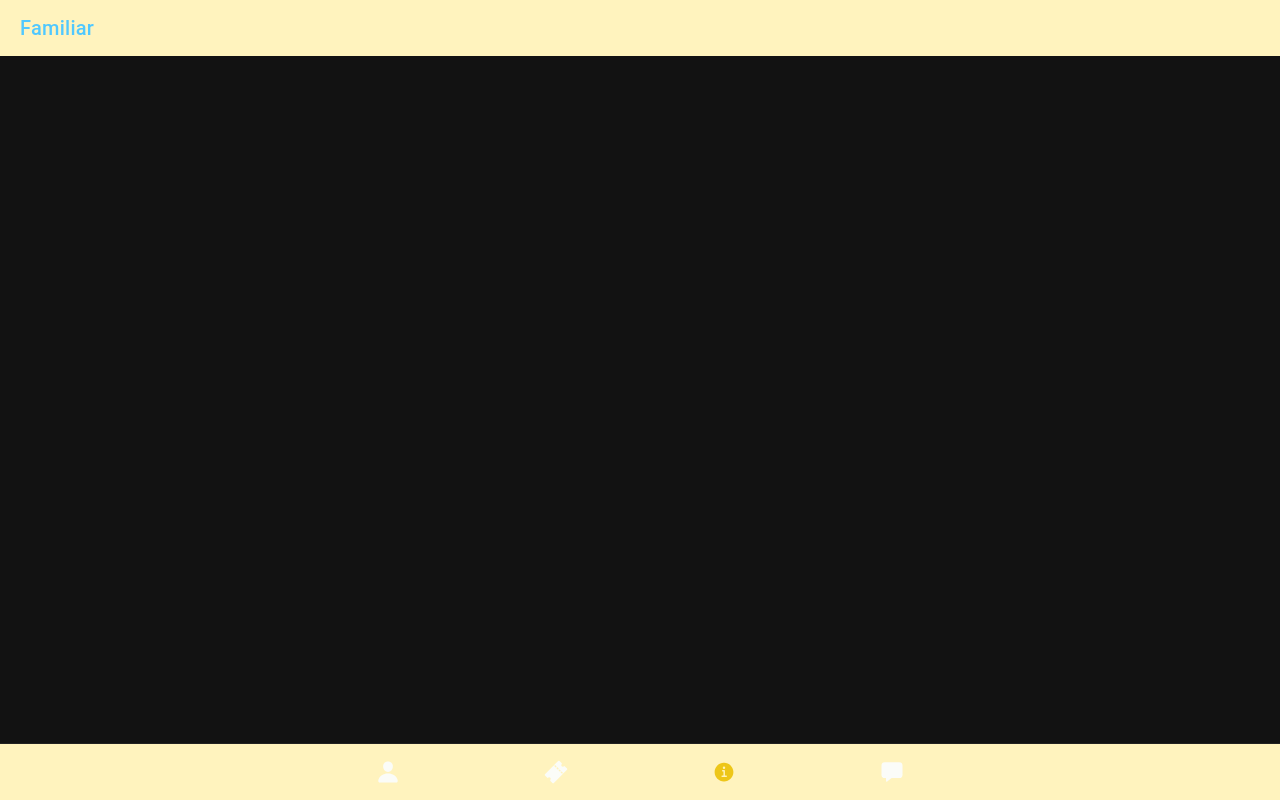
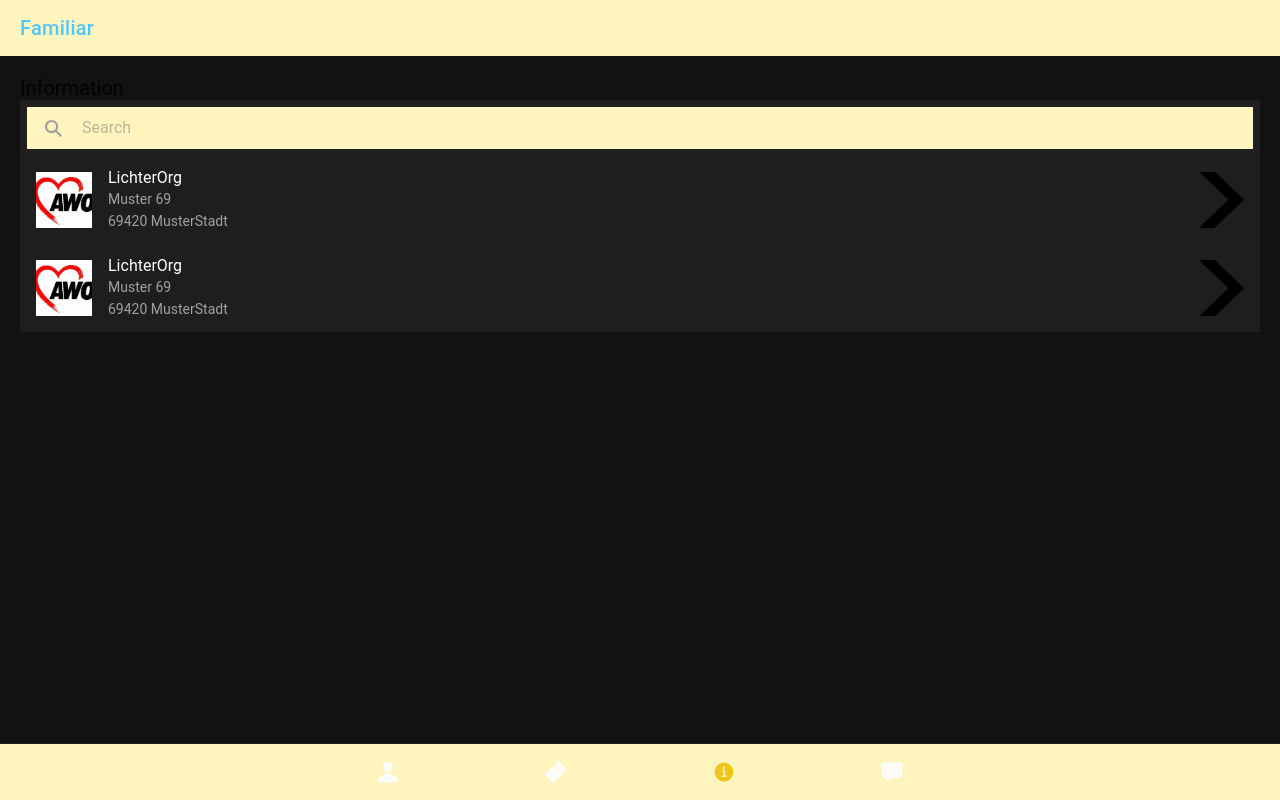
Before and after one commit to MESH-H07/Frontend, a React (Create React App) app: page /poi in a window 1280 px wide. Built offline with nearby package versions, Linux system fonts and the light colour scheme.

Commit message:
add: basic inforamtion page functions

```diff
--- a/src/db/mocks/nearbyEvents.json
+++ b/src/db/mocks/nearbyEvents.json
@@ -2,7 +2,7 @@
   "events": [
     {
       "id": 1,
-      "name": "TestEvent",
+      "name": "TestEvent1",
       "temporary": true,
       "description": "New Test Event",
       "start": null,
@@ -31,8 +31,8 @@
       }
     },
     {
-      "id": 1,
-      "name": "TestEvent",
+      "id": 2,
+      "name": "TestEvent2",
       "temporary": true,
       "description": "New Test Event",
       "start": null,
@@ -61,8 +61,8 @@
       }
     },
     {
-      "id": 1,
-      "name": "TestEvent",
+      "id": 3,
+      "name": "TestEvent3",
       "temporary": true,
       "description": "New Test Event",
       "start": null,
--- /dev/null
+++ b/src/db/mocks/organizations.json
@@ -0,0 +1,56 @@
+{
+  "locations": [
+    {
+      "id": 11,
+      "street": "Muster",
+      "number": 69,
+      "supplement": "AB",
+      "city": "MusterStadt",
+      "zip": 69420,
+      "description": null,
+      "note": null,
+      "coordinatesId": 2,
+      "organisationExtensionId": 1,
+      "OrganisationExtension": {
+        "id": 1,
+        "name": "LichterOrg",
+        "description": "Org from lichter",
+        "userId": 2,
+        "User": {
+          "id": 2,
+          "email": "org@gmail.com",
+          "username": "org1",
+          "password": "1234",
+          "role": "ORGANISATION",
+          "city": "Berlin"
+        }
+      }
+    },
+    {
+      "id": 2,
+      "street": "Muster",
+      "number": 69,
+      "supplement": "AB",
+      "city": "MusterStadt",
+      "zip": 69420,
+      "description": null,
+      "note": null,
+      "coordinatesId": 2,
+      "organisationExtensionId": 1,
+      "OrganisationExtension": {
+        "id": 1,
+        "name": "LichterOrg",
+        "description": "Org from lichter",
+        "userId": 2,
+        "User": {
+          "id": 2,
+          "email": "org@gmail.com",
+          "username": "org1",
+          "password": "1234",
+          "role": "ORGANISATION",
+          "city": "Berlin"
+        }
+      }
+    }
+  ]
+}
--- a/src/theme/variables.css
+++ b/src/theme/variables.css
@@ -3,6 +3,7 @@ http://ionicframework.com/docs/theming/ */
 
 /** Ionic CSS Variables **/
 :root {
+
     --ion-background-color: #fbfcf8;
     /** primary **/
     --ion-color-primary: #edc619;
@@ -78,6 +79,7 @@ http://ionicframework.com/docs/theming/ */
 }
 
 @media (prefers-color-scheme: light) {
+
     /*
        * Dark Colors
        * -------------------------------------------
@@ -149,6 +151,7 @@ http://ionicframework.com/docs/theming/ */
        * -------------------------------------------
        */
     .ios body {
+
         --ion-background-color: #000000;
         --ion-background-color-rgb: 0, 0, 0;
 
@@ -191,6 +194,7 @@ http://ionicframework.com/docs/theming/ */
        * -------------------------------------------
        */
     .md body {
+
         --ion-background-color: #121212;
         --ion-background-color-rgb: 18, 18, 18;
 
@@ -227,6 +231,7 @@ http://ionicframework.com/docs/theming/ */
 
         --ion-card-background: #1e1e1e;
     }
+
 }
 
 ion-tab-button {
--- a/src/views/EventPage.tsx
+++ b/src/views/EventPage.tsx
@@ -1,11 +1,12 @@
 import React from "react";
 import {
-    IonContent,
+    IonCol,
+    IonContent, IonGrid,
     IonHeader, IonItem,
     IonLabel,
     IonList,
     IonListHeader,
-    IonPage, IonThumbnail,
+    IonPage, IonRow, IonThumbnail,
     IonTitle,
     IonToolbar,
 } from "@ionic/react";
@@ -30,8 +31,11 @@ const EventPage: React.FC = () => (
                         <IonLabel>Nearby</IonLabel>
                         <IonLabel class='showAllLabel'>Show all &gt;</IonLabel>
                     </IonListHeader>
+                    <IonGrid>
+                        <IonRow>
                             {nearbyEvents.events.map((occasion: any) => (
-                        <IonItem key={occasion.name} onClick={() => console.log(occasion.name)}
+                                <IonCol key={occasion.id}>
+                                    <IonItem onClick={() => console.log(occasion.name)}
                                              button>
                                         <IonThumbnail slot="start">
                                             <img src={city} alt={'image of new york'}/>
@@ -42,15 +46,21 @@ const EventPage: React.FC = () => (
                                             <p>23</p>
                                         </IonLabel>
                                     </IonItem>
+                                </IonCol>
                             ))}
+                        </IonRow>
+                    </IonGrid>
                 </IonList>
                 <IonList>
                     <IonListHeader>
                         <IonLabel>Hosted by Mentors</IonLabel>
                         <IonLabel class='showAllLabel'>Show all &gt;</IonLabel>
                     </IonListHeader>
+                    <IonGrid>
+                        <IonRow>
                             {hostedByMentors.events.map((occasion: any) => (
-                        <IonItem key={occasion.name} onClick={() => console.log(occasion.name)}
+                                <IonCol key={occasion.id}>
+                                    <IonItem onClick={() => console.log(occasion.name)}
                                              button>
                                         <IonThumbnail slot="start">
                                             <img src={city} alt={'image of new york'}/>
@@ -61,15 +71,21 @@ const EventPage: React.FC = () => (
                                             <p>23</p>
                                         </IonLabel>
                                     </IonItem>
+                                </IonCol>
                             ))}
+                        </IonRow>
+                    </IonGrid>
                 </IonList>
                 <IonList>
                     <IonListHeader>
                         <IonLabel>In your City</IonLabel>
                         <IonLabel class='showAllLabel'>Show all &gt;</IonLabel>
                     </IonListHeader>
+                    <IonGrid>
+                        <IonRow>
                             {inYourCity.events.map((occasion: any) => (
-                        <IonItem key={occasion.name} onClick={() => console.log(occasion.name)}
+                                <IonCol key={occasion.id}>
+                                    <IonItem onClick={() => console.log(occasion.name)}
                                              button>
                                         <IonThumbnail slot="start">
                                             <img src={city} alt={'image of new york'}/>
@@ -80,7 +96,10 @@ const EventPage: React.FC = () => (
                                             <p>23</p>
                                         </IonLabel>
                                     </IonItem>
+                                </IonCol>
                             ))}
+                        </IonRow>
+                    </IonGrid>
                 </IonList>
             </IonContent>
         </IonPage>
--- a/src/views/Form.css
+++ b/src/views/Form.css
@@ -11,5 +11,19 @@
 
 ion-content {
     --padding-top: 20px;
+    --padding-bottom: 20px;
     --padding-start: 20px;
+    --padding-end: 20px;
 }
+
+ion-thumbnail {
+    --border-radius: 58;
+}
+
+.searchBarStyle {
+    --background: #FFF3BE;
+    --border-radius: 70;
+    --color: #787878;
+    --placeholder-color: #787878;
+    --box-shadow: none;
+}
--- a/src/views/PointsOfInterestPage.tsx
+++ b/src/views/PointsOfInterestPage.tsx
@@ -1,5 +1,18 @@
 import React from "react";
-import { IonHeader, IonPage, IonTitle, IonToolbar } from "@ionic/react";
+import {
+    IonContent,
+    IonHeader,
+    IonItem,
+    IonLabel,
+    IonPage,
+    IonSearchbar,
+    IonThumbnail,
+    IonTitle,
+    IonToolbar
+} from "@ionic/react";
+import organizations from '../db/mocks/organizations.json'
+import awoLogo from '../assets/AWO-logo.jpg'
+import arrow from '../assets/toppng.com-right-arrow-icon-221x361.png'
 
 const PoiPage: React.FC = () => (
     <IonPage>
@@ -8,6 +21,29 @@ const PoiPage: React.FC = () => (
                 <IonTitle color={"secondary"}>Familiar</IonTitle>
             </IonToolbar>
         </IonHeader>
+        <IonContent>
+            <IonLabel class="ion-margin-top headerFont">Information</IonLabel>
+            <IonToolbar>
+                <IonSearchbar class={'searchBarStyle'} autocorrect={'on'} autocomplete={'on'} spellcheck={true}
+                              animated={true}/>
+            </IonToolbar>
+            {organizations.locations.map(organization => (
+                <IonItem key={organization.id} onClick={() => console.log(organization.OrganisationExtension.name)}
+                         button>
+                    <IonThumbnail slot={'start'}>
+                        <img src={awoLogo} alt={'AWO Icon'}/>
+                    </IonThumbnail>
+                    <IonThumbnail slot={'end'}>
+                        <img src={arrow} alt={'Arrow Icon'}/>
+                    </IonThumbnail>
+                    <IonLabel>
+                        <h2>{organization.OrganisationExtension.name}</h2>
+                        <p>{organization.street} {organization.number}</p>
+                        <p>{organization.zip} {organization.city}</p>
+                    </IonLabel>
+                </IonItem>
+            ))}
+        </IonContent>
     </IonPage>
 );
 
```
Also changed, not shown: src/db/mocks/chat.json (added, +68 -0 lines), src/assets/AWO-logo.jpg (added), src/assets/toppng.com-right-arrow-icon-221x361.png (added). Lines whose indentation alone changed are shown as unchanged.
